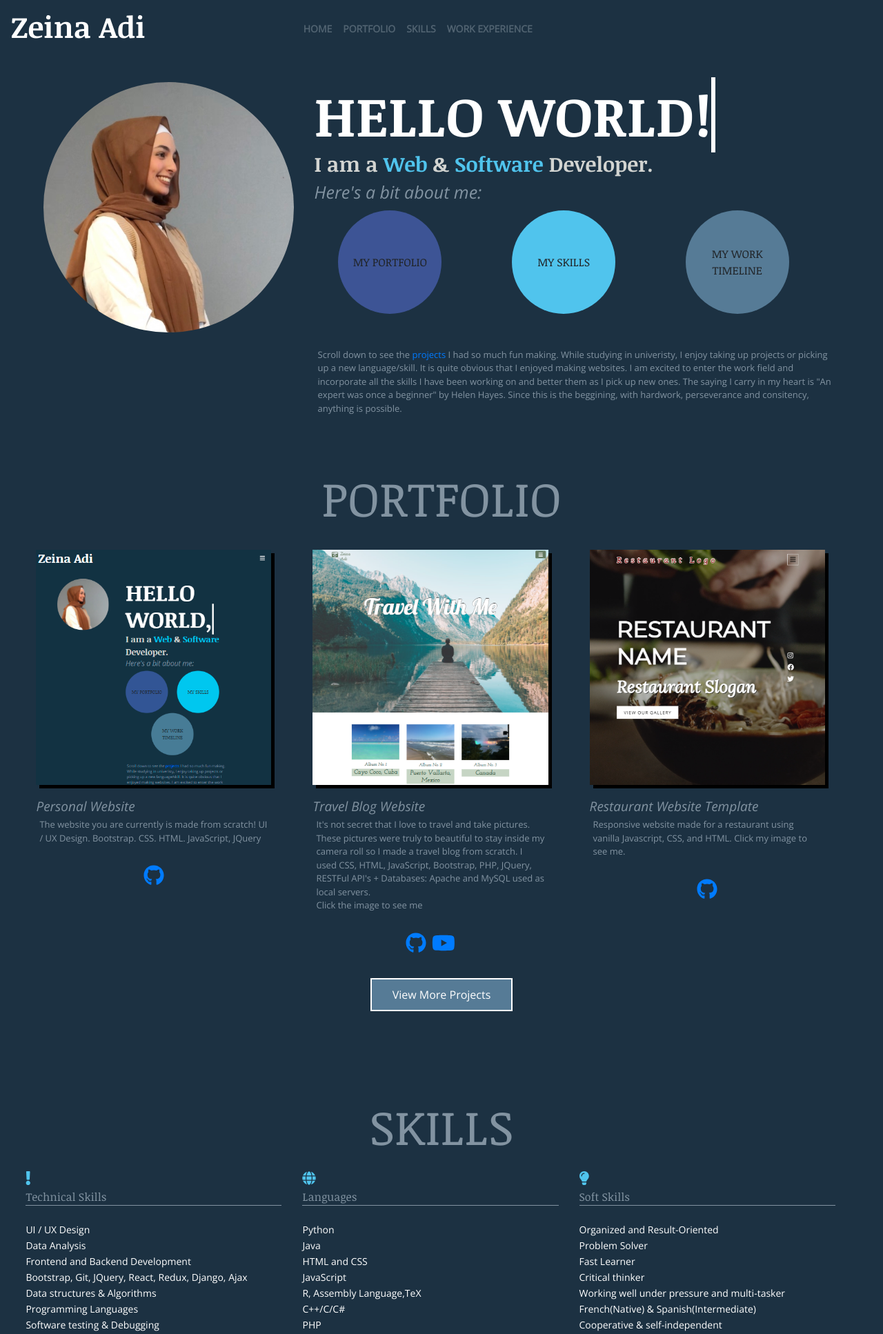
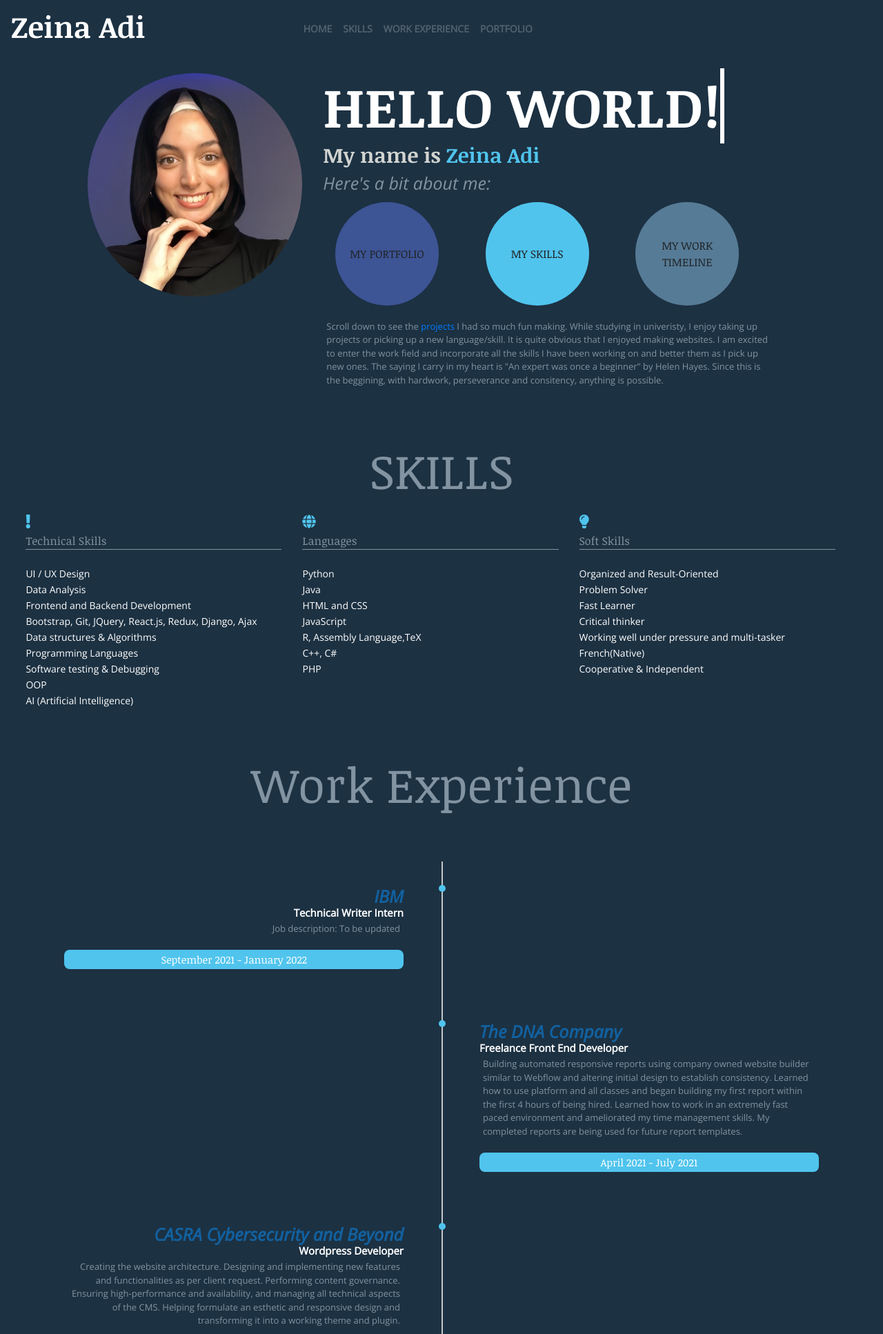
Before and after one commit to adizeina/personal-website, a PHP site: page / in a window 1280 px wide. Shown: the top 1934 px of the page at 69% size. Run offline with PHP 8.4, Linux system fonts and the light colour scheme.

Commit message:
updating website info

```diff
--- a/index.html
+++ b/index.html
@@ -8,7 +8,8 @@
 
 	<!-- Bootstrap-->
 	<link rel="stylesheet" href="https://stackpath.bootstrapcdn.com/bootstrap/4.3.1/css/bootstrap.min.css" integrity="sha384-ggOyR0iXCbMQv3Xipma34MD+dH/1fQ784/j6cY/iJTQUOhcWr7x9JvoRxT2MZw1T" crossorigin="anonymous">
-
+	<!-- Animation on scroll aos-->
+	<link rel="stylesheet" href="https://unpkg.com/aos@next/dist/aos.css" />
 	<!-- Optional JavaScript -->
     <!-- jQuery first, then Popper.js, then Bootstrap JS -->
 	<script src="https://code.jquery.com/jquery-3.3.1.slim.min.js" integrity="sha384-q8i/X+965DzO0rT7abK41JStQIAqVgRVzpbzo5smXKp4YfRvH+8abtTE1Pi6jizo" crossorigin="anonymous"></script>
@@ -44,10 +45,9 @@
 	<div class ="collapse navbar-collapse" id="navbarSupportedContent">
 		<ul class="navbar-nav mr-auto">
 			<li class="nav-item active"><a class="nav-link" href="#home">HOME</a></li>
-			<li class="nav-item"><a class="nav-link" href="#portfolio">PORTFOLIO</a></li>
 			<li class="nav-item"><a class="nav-link" href="#skills">SKILLS</a></li>
 			<li class="nav-item"><a class="nav-link" href="#workexperience">WORK EXPERIENCE</a></li>
-
+			<li class="nav-item"><a class="nav-link" href="#portfolio">PORTFOLIO</a></li>
 		</ul>
 	</div>
 </nav>
@@ -59,20 +59,20 @@
 <div class ="intro-container">
 	<div class="row">
 		<div class = "col-sm-4">
-			<img src="images/left.jpg" alt="My picture" class ="responsive">
+			<img src="images/zeina.jpg" alt="My picture" class ="responsive" data-aos="fade-up" data-aos-anchor-placement="top-bottom" data-aos-delay="50" data-aos-duration = "800">
 		</div>
 		<div class ="col-sm-8">
 			<h1><div class="typewrite" data-period="2000" data-type='["HELLO WORLD!"]'><span class="wrap"></span></h1>
-			<div class = "header2"> I am a <span class="beautify-h2"> Web </span> & <span class="beautify-h2">Software</span> Developer.</div><br>
+			<div class = "header2"> My name is <span class="beautify-h2"> Zeina Adi </span></div><br>
 			<span class ="header3"> Here's a bit about me: </span>
 			<div class="row">
-				<div class = "col">
+				<div class = "col" data-aos="fade-up" data-aos-anchor-placement="top-bottom" data-aos-delay="50" data-aos-duration = "800">
 					<a href="#portfolio"><button class="btn btn1"> MY PORTFOLIO</button></a>
 				</div>
-				<div class = "col">
+				<div class = "col" data-aos="fade-up" data-aos-anchor-placement="top-bottom" data-aos-delay="50" data-aos-duration = "800">
 					<a href="#skills"><button class="btn btn2"> MY SKILLS</button></a>
 				</div>
-				<div class = "col">
+				<div class = "col" data-aos="fade-up" data-aos-anchor-placement="top-bottom" data-aos-delay="50" data-aos-duration = "800">
 					<a href="#workexperience"><button class="btn btn3"> MY WORK TIMELINE </button>
 				</div>
 			</div>
@@ -88,9 +88,134 @@
 
 </div>
 
+<!---------- SKILLS CONTAINER ------------>
+<div class ="skills-container">
+	<a name="skills"><div class ="header1">SKILLS</div></a>
+	<div class ="row">
+		<div class="col-sm-4">
+			<i class="fa fa-exclamation" style= "font-size: 20px; color:#50C4ED;"></i>
+			<br>
+			<div class="skills-headers"> Technical Skills </div>
+			<br>
+			<ul>
+				<li>UI / UX Design</li>
+				<li>Data Analysis</li>
+				<li>Frontend and Backend Development</li>
+				<li>Bootstrap, Git, JQuery, React.js, Redux, Django, Ajax</li> <!-- Add Angular.js, Node.js when you learn them-->
+				<li>Data structures & Algorithms</li>
+				<li>Programming Languages</li>
+				<li>Software testing & Debugging</li>
+				<li>OOP</li>
+				<li>AI (Artificial Intelligence)</li>
+			</ul>
+		</div>
+		<div class="col-sm-4">
+			<i class="fas fa-globe" style= "font-size: 20px; color:#50C4ED;"></i>
+			<br>
+			<div class="skills-headers"> Languages </div>
+			<br>
+			<ul>
+				<li>Python</li>
+				<li>Java</li>
+				<li>HTML and CSS</li>
+				<li>JavaScript</li>
+				<li>R, Assembly Language,TeX</li>
+				<li>C++, C#</li>
+				<li>PHP</li>
+			</ul>
+		</div>
+		<div class="col-sm-4">
+			<i class="fas fa-lightbulb" style= "font-size: 20px; color:#50C4ED;"></i>
+			<br>
+			<div class="skills-headers"> Soft Skills </div>
+			<br>
+			<ul>
+				<li>Organized and Result-Oriented</li>
+				<li>Problem Solver</li>
+				<li>Fast Learner</li>
+				<li>Critical thinker</li>
+				<li>Working well under pressure and multi-tasker</li>
+				<li>French(Native)</li>
+				<li>Cooperative & Independent</li>
+			</ul>
+
+		</div>
+	</div>
+</div>
 
 
-<!------- PORTFOLIO SECTION --------->
+<!---------- SKILLS CONTAINER ------------>
+<!---------- WORK EXPERIENCE SECTION -------->
+<div class="timeline-container">
+	<a name="workexperience"><div class ="header1">Work Experience</div></a>
+	<div class = "timeline">
+		<ul>
+			<li>
+				<div class ="content">
+					<h3>IBM</h3>
+					<h5>Technical Writer Intern</h5>
+					<p>Job description: To be updated</p>
+					<h4>September 2021 - January 2022</h4>
+				</div>
+
+			</li>
+			<li>
+				<div class ="content">
+					<h3>The DNA Company</h3>
+					<h5>Freelance Front End Developer</h5>
+					<p>Building automated responsive reports using company owned website builder similar to Webflow and altering initial design to establish consistency. Learned how to use platform and all classes and began building my first report within the first 4 hours of being hired. Learned how to work in an extremely fast paced environment and ameliorated my time management skills. My completed reports are being used for future report templates.</p>
+					<h4>April 2021 - July 2021</h4>
+				</div>
+
+			</li>
+			<li>
+				<div class ="content">
+					<h3>CASRA Cybersecurity and Beyond</h3>
+					<h5>Wordpress Developer</h5>
+					<p> Creating the website architecture. Designing and implementing new features and functionalities as per client request.
+					Performing content governance. Ensuring high-performance and availability, and managing all technical aspects of the CMS.
+					Helping formulate an esthetic and responsive design and transforming it into a working theme and plugin.</p>
+					<h4>March 2021 - June 2021</h4>
+				</div>
+
+			</li>
+			<li>
+				<div class ="content">
+					<h3>Addie Academy</h3>
+					<h5>Wordpress Developer</h5>
+					<p> Meeting with client to discuss website wireframe and functionality. Designing and building the website front-end and back-end including database and server integration. Conducting website performance tests.
+					Troubleshooting content issues. Conducting WordPress training with the client. Monitoring the performance of the live website and performing content governance.</p>
+					<h4>November 2020-December 2020</h4>
+				</div>
+
+			</li>
+			<li>
+				<div class ="content">
+					<h3>Women in Science and Computing</h3>
+					<h5>Social Media Director</h5>
+					<p> Managing social media accounts and sharing pertinent articles concerning cybersecurity, IT governance and audit and sharing useful OWASP resources. Increasing student enrollment for cyber certifications given by ISACA by 19% a month.Promoting and attending training events, boot camps related to cloud and cybersecurity and IT. Generated a 25% increase of attendees to events and an average of 42% increase of followers on the social media platforms. </p>
+					<h4>September 2019-April 2020</h4>
+				</div>
+
+			</li>
+			<li>
+				<div class ="content">
+					<h3>ISACA Toronto</h3>
+					<h5>Social Media Manager</h5>
+					<p>Managing social media accounts and sharing pertinent articles concerning cybersecurity, IT governance and audit and sharing useful OWASP resources. Increasing student enrollment for cyber certifications given by ISACA by 19% a month. Promoting and attending training events, boot camps related to cloud and cybersecurity and IT. Generated a 25% increase of attendees to events and an average of 42% increase of followers on the social media platforms.</p>
+					<h4>November 2018- Mai 2019</h4>
+				</div>
+
+			</li>
+
+			<div style="clear:both;"></div>
+		</ul>
+	</div>
+</div>
+<!---------- END WORK EXPERIENCE SECTION -------->
+
+
+<!-- PORTFOLIO SECTION -->
 <div class="portfolio-container">
 	<a name="portfolio"><div class ="header1">PORTFOLIO</div></a>
 	<div class="row">
@@ -135,7 +260,10 @@
 	    <div class="content">
 	      <img src="images/weather.png" alt="" style="width:100%;background-color: white;">
 	      <h3>Weather App</h3>
-	      <p>Using React and OpenWeatherMap API</p> <div class ="social-bar"><a href = "https://github.com/adizeina/weather-react"><i class="fab fa-github"></i></a></div>
+	      <p>Using React and OpenWeatherMap API. Deployed using Heroku! Check it out below!</p> <div class ="social-bar"><a href = "https://github.com/adizeina/weather-react"><i class="fab fa-github"></i></a>
+		  <a href = "https://weather-react-app-z.herokuapp.com/"><i class = "fas fa-desktop"></i></a>
+
+		  </div>
 	    </div>
 	  </div>
 	  <div class="col-sm-4 extra" id = "extra" style="display: none;">
@@ -156,128 +284,6 @@
 </div>
 
 <!---------- END PORTFOLIO CONTAINER ------------>
-
-
-<!---------- SKILLS CONTAINER ------------>
-<div class ="skills-container">
-	<a name="skills"><div class ="header1">SKILLS</div></a>
-	<div class ="row">
-		<div class="col-sm-4">
-			<i class="fa fa-exclamation" style= "font-size: 20px; color:#50C4ED;"></i>
-			<br>
-			<div class="skills-headers"> Technical Skills </div>
-			<br>
-			<ul>
-				<li>UI / UX Design</li>
-				<li>Data Analysis</li>
-				<li>Frontend and Backend Development</li>
-				<li>Bootstrap, Git, JQuery, React, Redux, Django, Ajax</li> <!-- Add Angular.js, Node.js when you learn them-->
-				<li>Data structures & Algorithms</li>
-				<li>Programming Languages</li>
-				<li>Software testing & Debugging</li>
-				<li>OOP</li>
-				<li>AI (Artificial Intelligence)</li>
-			</ul>
-		</div>
-		<div class="col-sm-4">
-			<i class="fas fa-globe" style= "font-size: 20px; color:#50C4ED;"></i>
-			<br>
-			<div class="skills-headers"> Languages </div>
-			<br>
-			<ul>
-				<li>Python</li>
-				<li>Java</li>
-				<li>HTML and CSS</li>
-				<li>JavaScript</li>
-				<li>R, Assembly Language,TeX</li>
-				<li>C++/C/C#</li>
-				<li>PHP</li>
-			</ul>
-		</div>
-		<div class="col-sm-4">
-			<i class="fas fa-lightbulb" style= "font-size: 20px; color:#50C4ED;"></i>
-			<br>
-			<div class="skills-headers"> Soft Skills </div>
-			<br>
-			<ul>
-				<li>Organized and Result-Oriented</li>
-				<li>Problem Solver</li>
-				<li>Fast Learner</li>
-				<li>Critical thinker</li>
-				<li>Working well under pressure and multi-tasker</li>
-				<li>French(Native) & Spanish(Intermediate)</li>
-				<li>Cooperative & self-independent</li>
-			</ul>
-
-		</div>
-	</div>
-</div>
-
-
-<!---------- SKILLS CONTAINER ------------>
-
-
-<!---------- WORK EXPERIENCE SECTION -------->
-<div class="timeline-container">
-	<a name="workexperience"><div class ="header1">Work Experience</div></a>
-	<div class = "timeline">
-		<ul>
-			<li>
-				<div class ="content">
-					<h3>Zash</h3>
-					<h5>Full Stack Developer Intern</h5>
-					<p>Designing and developing Wordpress website.</p>
-					<h4>July 2021 - Present</h4>
-				</div>
-
-			</li>
-			<li>
-				<div class ="content">
-					<h3>The DNA Company</h3>
-					<h5>Freelance Front End Developer</h5>
-					<p>Building automated responsive reports using company owned website builder similar to Webflow and altering initial design to establish consistency. Learned how to use platform and all classes and began building my first report within the first 4 hours of being hired. Learned how to work in an extremely fast paced environment and ameliorated my time management skills. My completed reports are being used for future report templates.</p>
-					<h4>April 2021 - July 2021</h4>
-				</div>
-
-			</li>
-			<li>
-				<div class ="content">
-					<h3>Women in Science and Computing</h3>
-					<h5>Social Media Director</h5>
-					<p> Managing social media accounts and sharing pertinent articles concerning cybersecurity, IT governance and audit and sharing useful OWASP resources. Increasing student enrollment for cyber certifications given by ISACA by 19% a month.Promoting and attending training events, boot camps related to cloud and cybersecurity and IT. Generated a 25% increase of attendees to events and an average of 42% increase of followers on the social media platforms. </p>
-					<h4>September 2019-April 2020</h4>
-				</div>
-
-			</li>
-			<li>
-				<div class ="content">
-					<h3>ISACA Toronto</h3>
-					<h5>Social Media Manager</h5>
-					<p>Managing social media accounts and sharing pertinent articles concerning cybersecurity, IT governance and audit and sharing useful OWASP resources. Increasing student enrollment for cyber certifications given by ISACA by 19% a month. Promoting and attending training events, boot camps related to cloud and cybersecurity and IT. Generated a 25% increase of attendees to events and an average of 42% increase of followers on the social media platforms.</p>
-					<h4>November 2018- Mai 2019</h4>
-				</div>
-
-			</li>
-
-			<div style="clear:both;"></div>
-		</ul>
-	</div>
-</div>
-<!---------- END WORK EXPERIENCE SECTION -------->
-
-
-
-
-
-
-
-
-
-
-
-
-
-
 
 
 <!---------- FOOTER  -------->
@@ -388,11 +394,10 @@ function showProjects(){
 </script>
 <!-- End show more JS -->
 
-
-
-
-
-
+ <script src="https://unpkg.com/aos@next/dist/aos.js"></script>
+  <script>
+    AOS.init();
+  </script>
 
 
 </body>
--- a/style.css
+++ b/style.css
@@ -137,7 +137,7 @@ h3{
 
 /* HOME */
 /* intro-container */
-.intro-container{padding: 3% 3% 0% 5%;}
+.intro-container{padding: 2% 10% 0% 10%;}
 .col-sm-4{padding-bottom: 10px;}
 
 
```
Also changed, not shown: images/cloud.png, images/cloud1.png (deleted), images/cloud2.png (deleted), images/left.jpg (deleted), images/right.jpg (deleted), images/url-shortner-1.png (added), images/weather2.png (added), images/wisc.jpg (added), images/zeina.jpg (added), images/zeinaadi.jpg (deleted), images/zeinapic.jpg (deleted).
